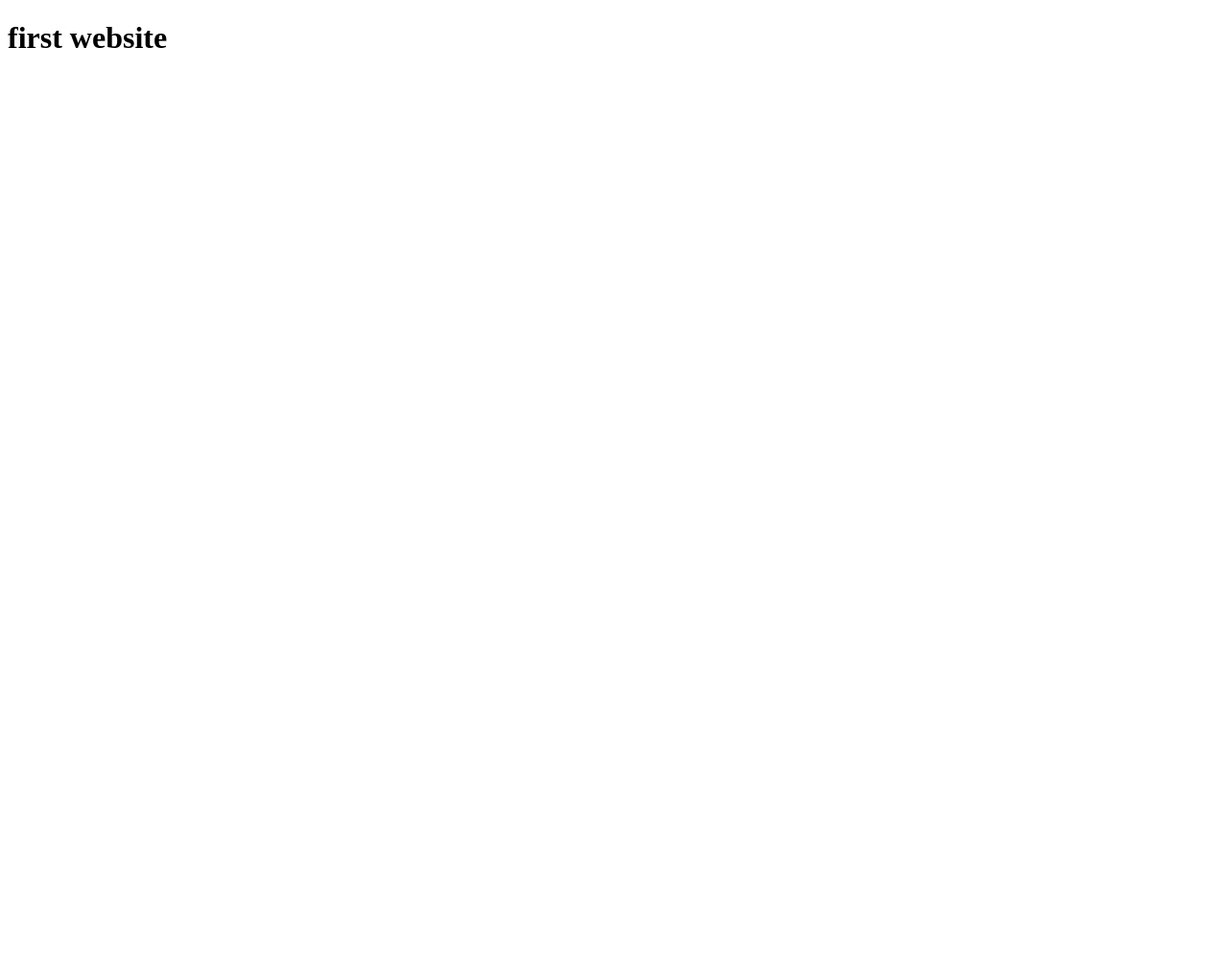
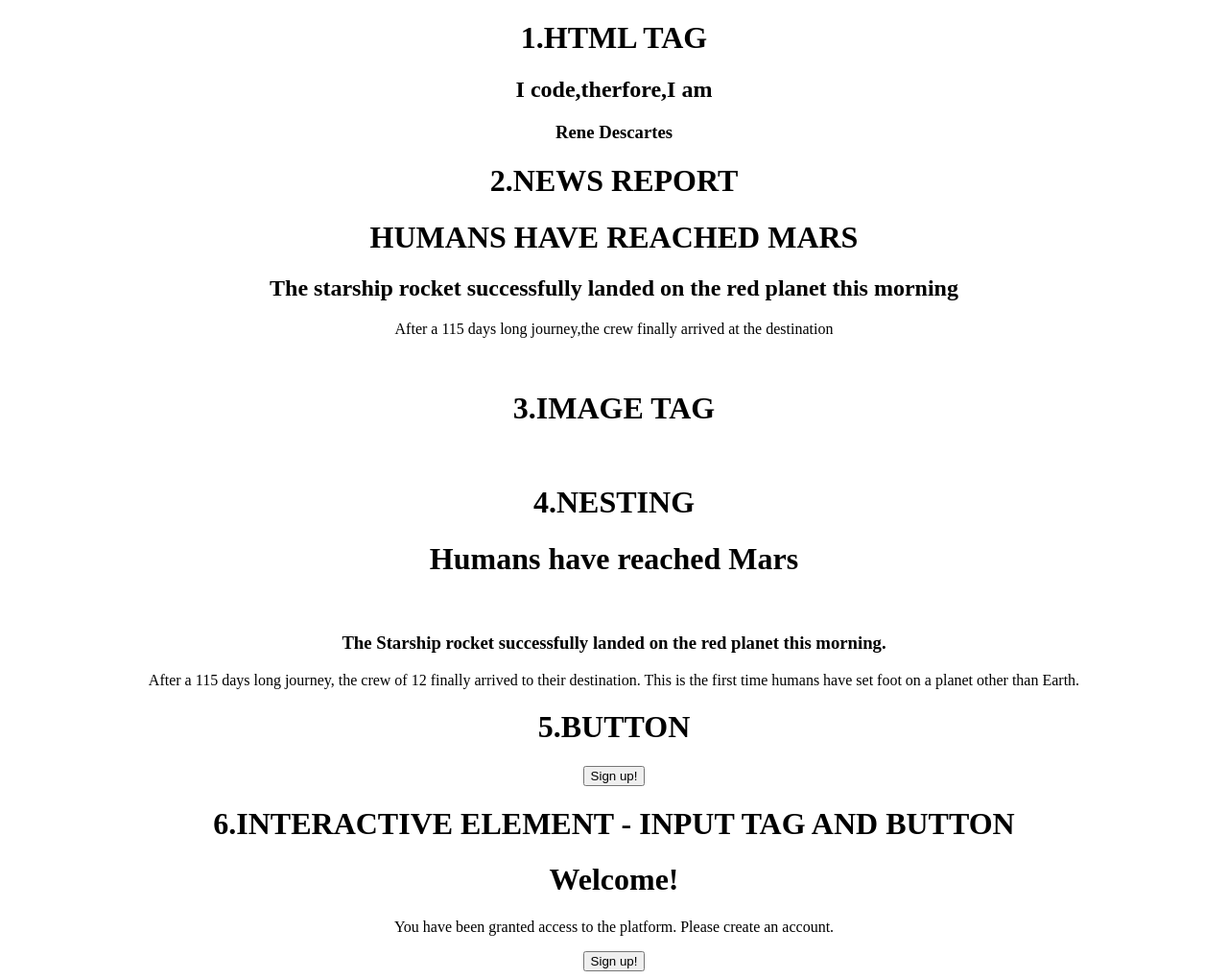
Before and after one commit to irshathbanu-mediwave/first-website, a plain HTML site: page app/index.html in a window 1280 px wide. Shown: the whole page at 96% size. Before the commit the page ends 800 px from the top, so only its background shows below. Drawn offline with Linux system fonts and the light colour scheme.

Commit message:
In the first website
using the element is h1,h2,h3,h4,h5,img ,button.

```diff
--- a/app/index.html
+++ b/app/index.html
@@ -7,8 +7,31 @@
     <link rel="stylesheet" href="/style.css">
 </head>
 <body>
-<h1>first website</h1>
-<h3></h3>
-<p></p>
+    <center>
+        <h1>1.HTML TAG</h1>
+        <h2>I code,therfore,I am</h2>
+        <h3>Rene Descartes</h3>
+        <h1>2.NEWS REPORT </h1>
+        <h1>HUMANS HAVE REACHED MARS</h1>
+        <h2>The starship rocket successfully landed on the red planet this morning</h2>
+        <p>After a 115 days long journey,the crew finally arrived at the destination</p>
+        <img src="" width ="50%">
+        <h1>3.IMAGE TAG</h1>
+        <img src="" width ="50%">
+        <h1>4.NESTING</h1>
+        <div>
+        <h1>Humans have reached Mars</h1>
+        <img width="50%" src="">
+        <h3>The Starship rocket successfully landed on the red planet this morning.</h3>
+        <p>After a 115 days long journey, the crew of 12 finally arrived to their destination. This is the first time humans have set foot on a planet other than Earth.</p>
+       </div>
+         <h1>5.BUTTON</h1>
+         <button>Sign up!</button>
+         <h1>6.INTERACTIVE ELEMENT - INPUT TAG AND BUTTON</h1>
+         <h1>Welcome!</h1>
+         <p>You have been granted access to the platform. Please create an account.</p>
+         <button>Sign up!</button>
+
+
 </body>
 </html>
```
